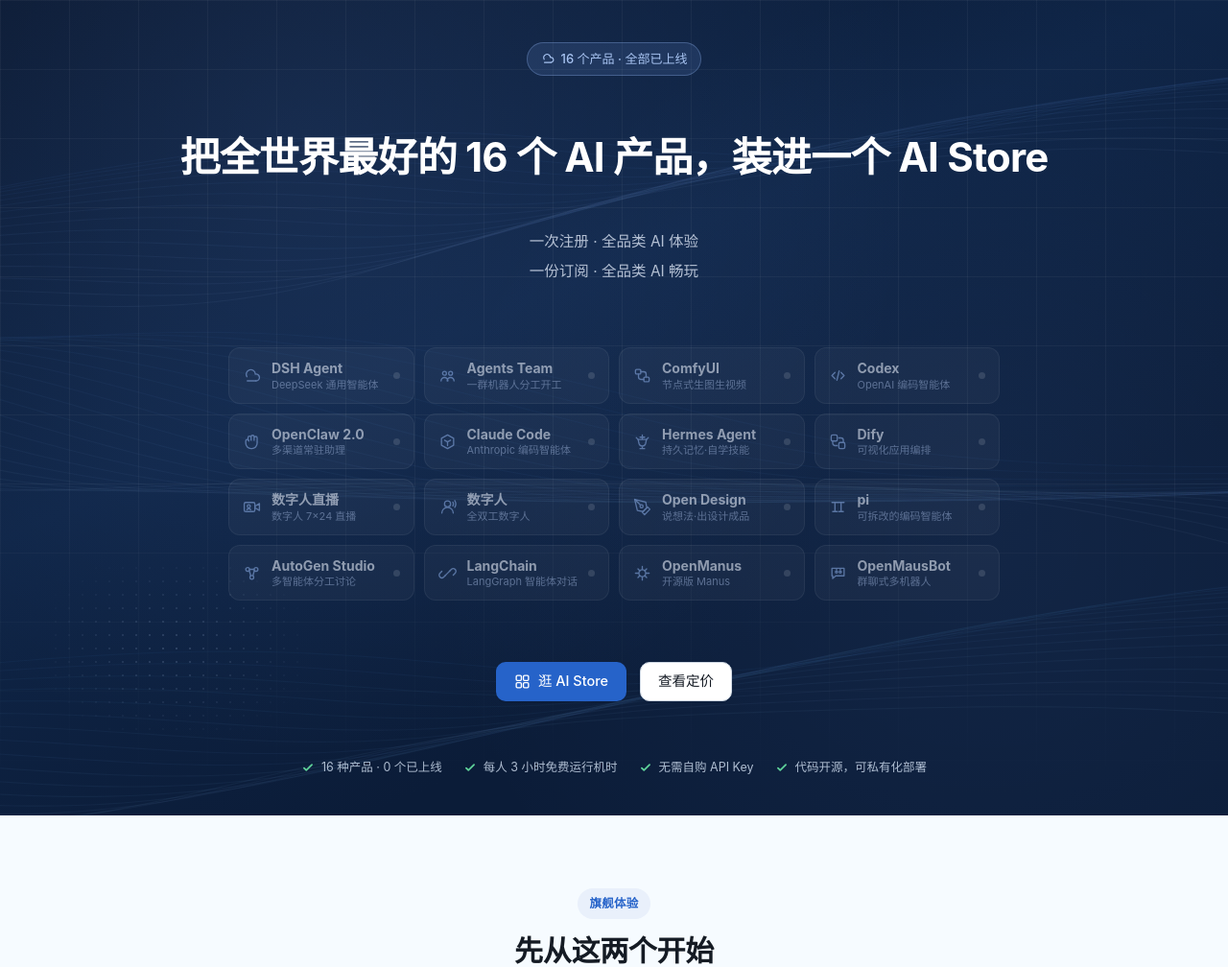
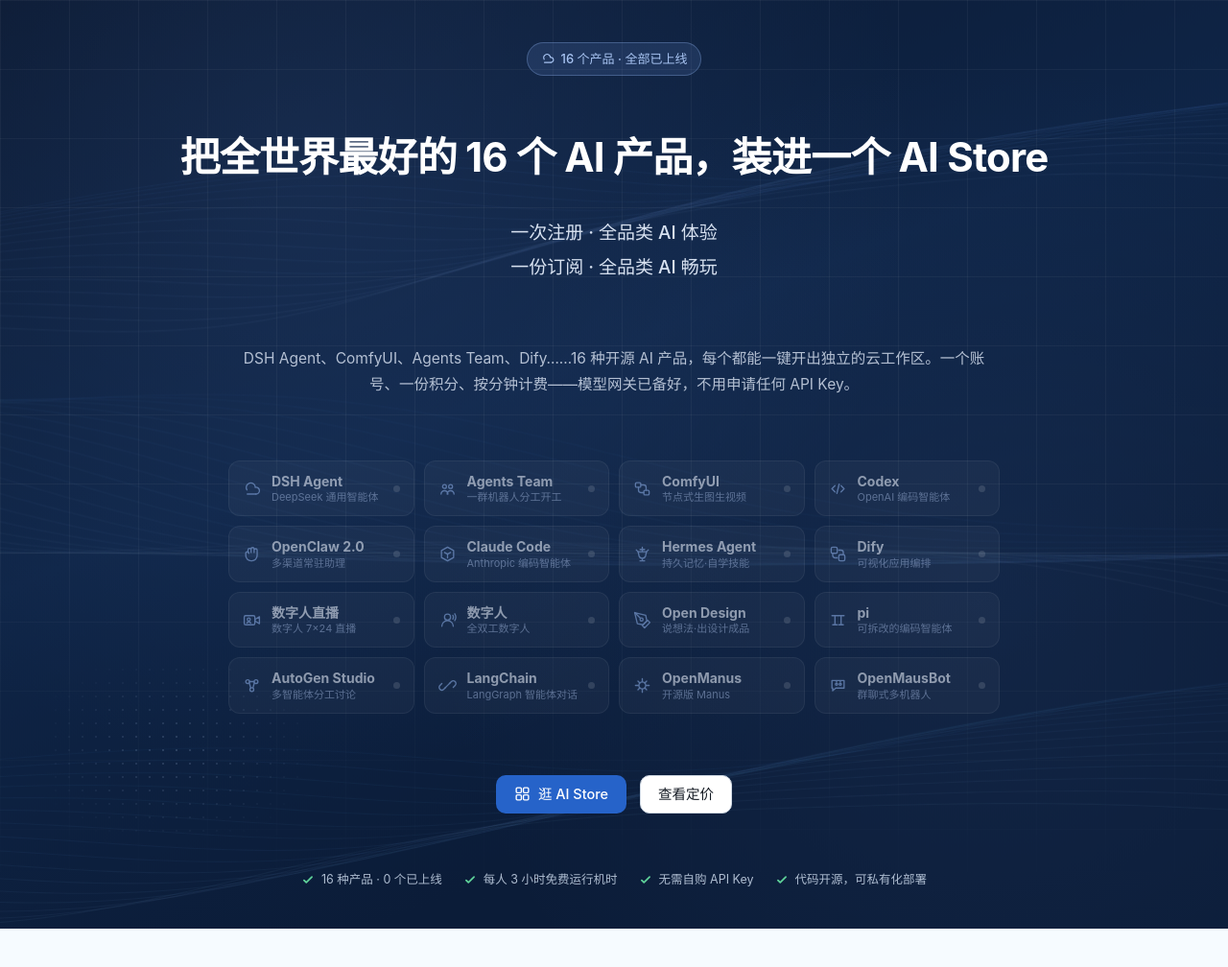
Before and after one commit to AgentsDanceAI/deepseek-harness-cloud, a FastAPI app: page / in a window 1280 px wide. Shown: the part 65-1073 px from the top of the page at 96% size. Run offline with FastAPI, Linux system fonts and the light colour scheme; data that the repository does not hold is empty; parts of the project's set-up code (start-up, migrations or seed data) failed here and were passed over; some libraries are stand-ins or nearby versions.

Commit message:
首屏补回那段干货: 标题 → 对句 → 证据
上一版把"DSH Agent、ComfyUI……一个账号一份积分、不用申请 API Key"那段换掉了,
换成了对句。老板要回来 —— 对的: 去掉它首屏就只剩口号, 而口号说服不了任何人。
真正让人留下的是"具体是哪几个产品、怎么计费、要不要自己搞 Key"。

现在是三层:
  标题   给主张         把全世界最好的 16 个 AI 产品，装进一个 AI Store
  对句   给"对我意味着什么"  一次注册 · 全品类 AI 体验 / 一份订阅 · 全品类 AI 畅玩
  段落   给证据         产品名、计费方式、免 Key

对句单独占一个类, 字号和亮度都夹在标题与正文之间 —— 三样同色同号的话, 五行字会
被读成一坨。

那段里的数量也换成 {n}, 与 h1 同源 —— 两处各写各的, 迟早对不上。

Co-Authored-By: Claude Opus 5 <noreply@anthropic.com>

```diff
--- a/server/app/static/app.css
+++ b/server/app/static/app.css
@@ -191,10 +191,17 @@ h1, h2, h3, h4 { line-height: 1.3; text-wrap: balance; font-weight: 600; }
 }
 .hero-sub-dark { color: rgba(226, 235, 249, .78); font-size: clamp(15px, 1.5vw, 17px); max-width: 480px; margin-bottom: 14px; }
 /* 对句: 免费那层和付费那层, 两行结构对称, 所以是两行不是一段。
-   max-width 放宽到 560 —— 480 会把"一份订阅 · 全品类 AI 畅玩"折成两行, 对称就没了。 */
-.hero-couplet { display: flex; flex-direction: column; gap: 4px; max-width: 560px; }
+   它夹在标题和那段干货中间 —— 比正文亮一点、比标题小一截, 三层才有层次;
+   与正文同色同号的话, 读者会把五行字读成一坨。
+   不折行: "一份订阅 · 全品类 AI 畅玩" 一折, 对称就没了 (窄屏放开)。 */
+.hero-couplet {
+  display: flex; flex-direction: column; gap: 3px;
+  max-width: 560px; margin-bottom: 12px;
+  color: rgba(226, 235, 249, .95); font-size: clamp(16px, 1.7vw, 19px); font-weight: 500;
+}
 .hero-couplet span { white-space: nowrap; }
 @media (max-width: 520px) { .hero-couplet span { white-space: normal; } }
+@media (max-width: 900px) { .hero-couplet { margin-inline: auto; } }
 .hero-note-dark {
   display: flex; align-items: center; gap: 7px;
   color: rgba(196, 210, 233, .55); font-size: 13px; margin-bottom: 26px;
--- a/server/app/templates/index.html
+++ b/server/app/templates/index.html
@@ -13,11 +13,14 @@
       {{ t("home.badge", n=app_count) }}
     </div>
     <h1>{{ t("home.h1", n=app_count) }}</h1>
-    {# 两行是一副对句 —— 免费那层和付费那层, 结构对称。拆到 h1 上下两边就散了,
-       所以并排放在一起。 #}
-    <p class="hero-sub-dark hero-couplet">
-      <span>{{ t("home.sub") }}</span>
-      <span>{{ t("home.sub2") }}</span>
+    {# 三层, 从口号到干货: 标题给主张, 对句给"这事对我意味着什么", 段落给证据
+       (具体是哪些产品、怎么计费、要不要自己搞 Key)。少了最后一段就只剩口号了。 #}
+    <p class="hero-couplet">
+      <span>{{ t("home.tagline1") }}</span>
+      <span>{{ t("home.tagline2") }}</span>
+    </p>
+    <p class="hero-sub-dark">
+      {{ t("home.sub", n=app_count) }}
     </p>
 
     {# 首屏即货架: 16 个产品一屏装完。瓦片是紧凑版 (名字 + 类目 + 状态灯),
--- a/server/config/i18n/en.json
+++ b/server/config/i18n/en.json
@@ -319,8 +319,9 @@
   "home.prompt.game": "Build a snake game as a web page with keyboard controls, then serve it and give me the preview URL",
   "home.prompt.research": "Research the latest developments in this area and give me 5 key points with source links",
   "home.prompt.site": "Build me a website prototype with sign-in, run it, and give me the preview URL",
-  "home.sub": "One sign-up · try every category",
-  "home.sub2": "One subscription · the whole shelf",
+  "home.sub": "DSH Agent, ComfyUI, Agents Team, Dify… {n} open-source AI products, each one click from its own isolated cloud workspace. One account, one credit balance, billed by the minute — the model gateway is ready, and you never apply for an API key.",
+  "home.tagline1": "One sign-up · try every category",
+  "home.tagline2": "One subscription · the whole shelf",
   "home.title": "AI Store — the world's best AI products, one click away",
   "home.two.cloud_body": "An isolated container per person, usable from a phone. Pages, reports and slide decks the agent produces open straight from the browser. {hours} machine hours a month, counted while the workspace is running; idle ones are reclaimed after 10 minutes.",
   "home.two.cloud_cta": "Open the cloud workspace →",
--- a/server/config/i18n/zh.json
+++ b/server/config/i18n/zh.json
@@ -319,8 +319,9 @@
   "home.prompt.game": "做一个贪吃蛇网页游戏，用键盘控制，并起服务给我预览地址",
   "home.prompt.research": "帮我调研一下这个方向的最新进展，给我 5 条要点并附来源链接",
   "home.prompt.site": "给我搭一个带登录的网站原型，跑起来给我预览地址",
-  "home.sub": "一次注册 · 全品类 AI 体验",
-  "home.sub2": "一份订阅 · 全品类 AI 畅玩",
+  "home.sub": "DSH Agent、ComfyUI、Agents Team、Dify……{n} 种开源 AI 产品，每个都能一键开出独立的云工作区。一个账号、一份积分、按分钟计费——模型网关已备好，不用申请任何 API Key。",
+  "home.tagline1": "一次注册 · 全品类 AI 体验",
+  "home.tagline2": "一份订阅 · 全品类 AI 畅玩",
   "home.title": "AI Store — 全世界最好的 AI 产品，登录一键开用",
   "home.two.cloud_body": "每人一个隔离容器，手机也能用。智能体做出来的网页、报告、PPT 直接在线打开。每月含 {hours} 小时机时，按工作台运行时长计，闲置 10 分钟自动回收。",
   "home.two.cloud_cta": "进入云工作台 →",
```
